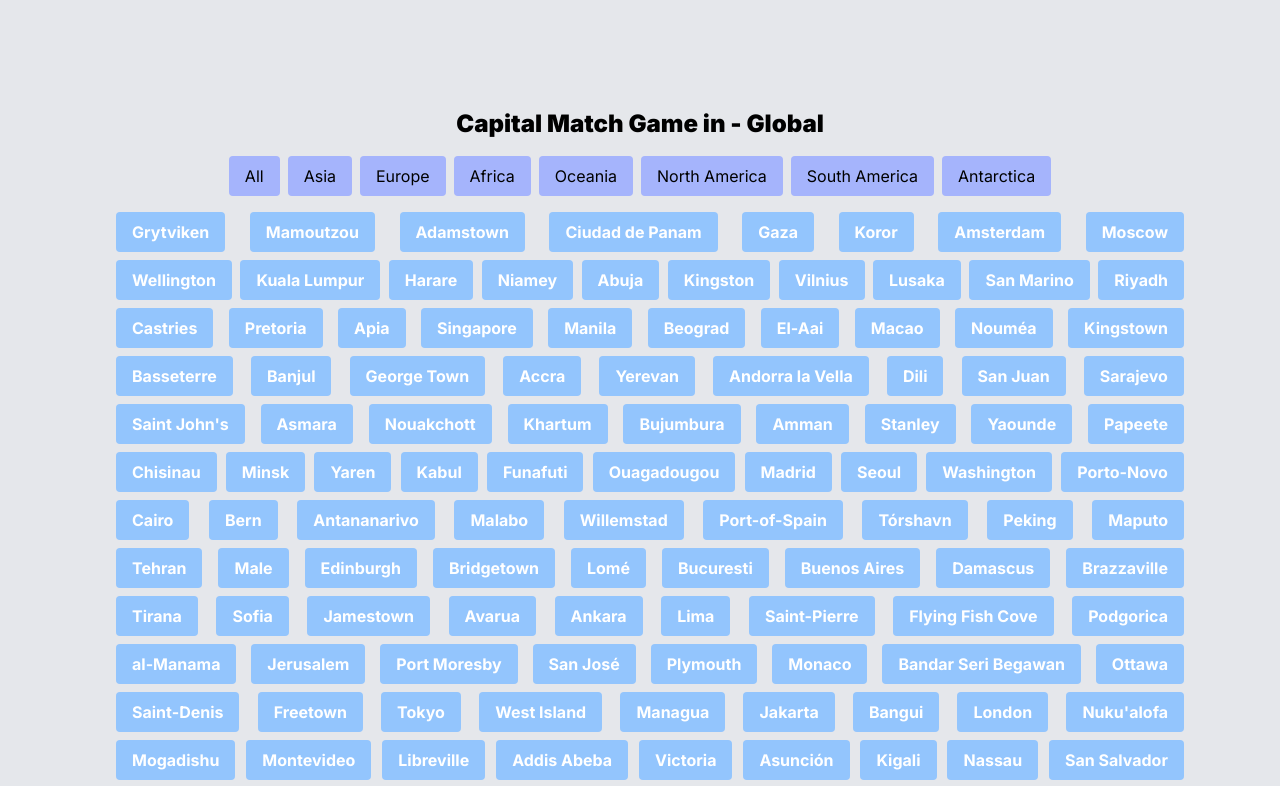
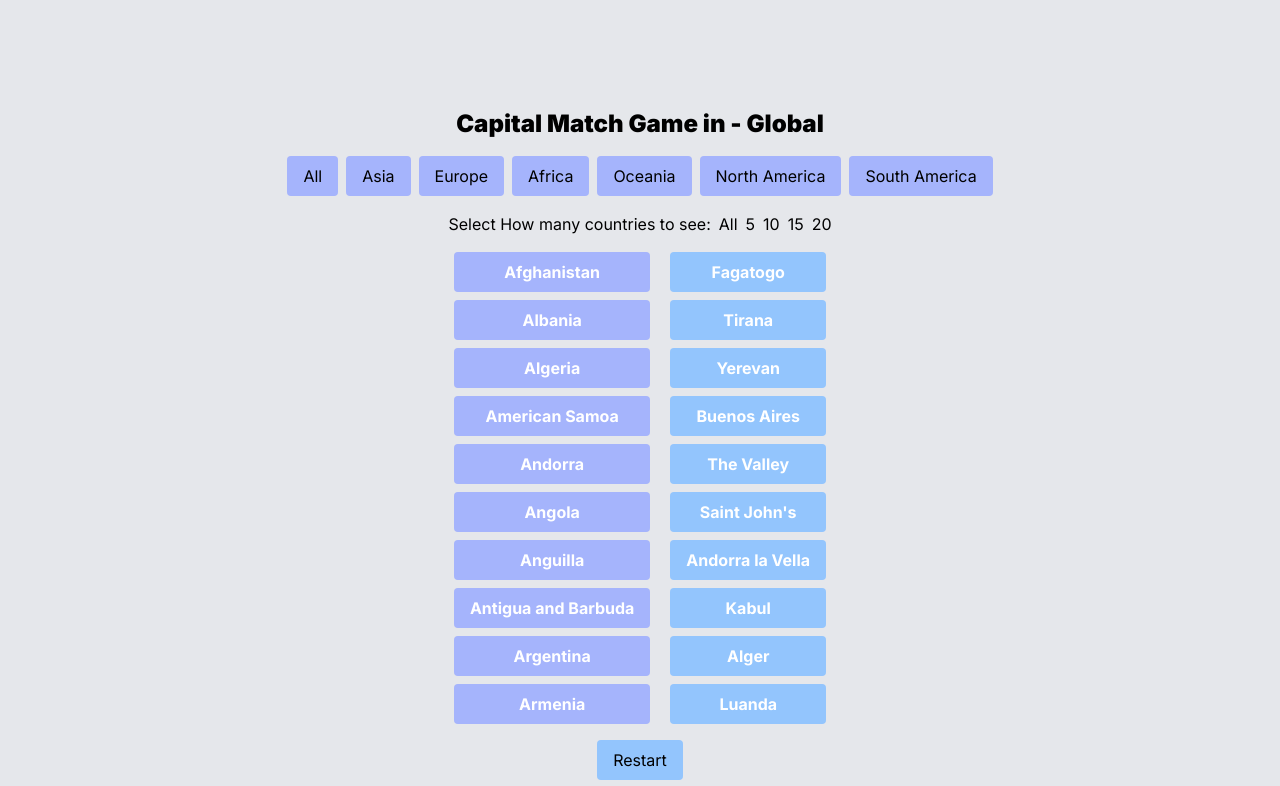
Before and after one commit to barbareshet/capital-match-game, a Next.js app: page / in a window 1280 px wide. Shown: the top 786 px of the page. Built offline with nearby package versions, Linux system fonts and the light colour scheme.

Commit message:
num of countries

```diff
--- a/src/components/cityMatcher.tsx
+++ b/src/components/cityMatcher.tsx
@@ -1,19 +1,16 @@
 import React, { useEffect, useState } from 'react';
-
 import Link from "next/link";
 
 interface Match {
     country: string;
-    city: string; // Add the city property here
+    city: string;
     continent: string;
 }
 
 interface Props {
-    countriesArr: Match[]; // Adjust the type according to your data structure
-    continentName: string; // Assuming continentName is a string
+    countriesArr: Match[];
+    continentName: string;
 }
-
-
 
 const shuffleArray = (matchingData: Match[]) => {
     return matchingData.slice().sort(() => Math.random() - 0.5);
@@ -25,16 +22,40 @@ function CityMatcher(props: Props) {
     const [countriesData, setCountriesData] = useState<Match[]>(countriesArr);
     const [pairedData, setPairedData] = useState<Match[]>([]);
     const [selectedMatch, setSelectedMatch] = useState<Match | null>(null);
-    const [length, setLength] = useState<number>(10); // Adjusted initial state type
+    const [countriesCount, setCountriesCount] = useState<number>(10);
+
+    useEffect(() => {
+        if (continentName === 'Global') {
+            // If continentName is 'All', display all countries
+            setCountriesData(props.countriesArr);
+            setShuffledData(shuffleArray(props.countriesArr));
+        } else {
+            // Otherwise, filter countries by the selected continent
+            const countriesByContinent = props.countriesArr.filter((country: Match) => country.continent.toLowerCase() === continentName.toLowerCase());
+            setCountriesData(countriesByContinent);
+            setShuffledData(shuffleArray(countriesByContinent));
+        }
+    }, [continentName, countriesCount, props.countriesArr]);
 
 
     useEffect(() => {
-        setShuffledData(shuffleArray(countriesArr));
-        // Filter countries by the selected continent
-        const countriesByContinent = countriesArr.filter((country: Match) => country.continent.toLowerCase() === continentName.toLowerCase());
-        setCountriesData(countriesByContinent);
-    }, [continentName, countriesArr]); // Add continentName and countriesArr to the dependency array
+        const limitedCountriesData = props.countriesArr.slice(0, countriesCount);
+        setCountriesData((prevCountriesData) => {
+            // Ensure that the previous state is used to avoid an infinite loop
+            if (prevCountriesData.length !== limitedCountriesData.length) {
+                return limitedCountriesData;
+            }
+            return prevCountriesData;
+        });
+        setShuffledData(shuffleArray(limitedCountriesData));
+    }, [countriesCount, props.countriesArr]);
 
+
+    const handleAllButtonClick = () => {
+        // Set continentName to 'All' to display all countries
+        setCountriesCount(-1);
+
+    };
 
     const handleCapitalClick = (match: Match) => {
         if (match === selectedMatch) {
@@ -44,51 +65,63 @@ function CityMatcher(props: Props) {
         setSelectedMatch(null);
     };
 
+    const handleResetClick = () => {
+        setPairedData([]);
+    };
 
-    const uniqueContinents = countriesArr.reduce((acc: string[], country) => {
+    const isMatch = (match: Match) => pairedData.some((pairedMatch) => pairedMatch === match);
+
+    // Extract unique continents from countriesData
+    const uniqueContinents = countriesData.reduce((acc: string[], country) => {
         if (!acc.includes(country.continent)) {
             acc.push(country.continent);
         }
         return acc;
     }, []);
 
-
-
-    const handleResetClick = () => {
-        setPairedData([]);
-    };
-
-    const isMatch = (match: Match) => pairedData.some((pairedMatch) => pairedMatch === match);
+    // setting WIN status, when completing all matches
+    const win = pairedData.length === countriesData.length;
 
     return (
         <div>
             <h1 className="text-center text-2xl my-3 font-black">Capital Match Game in - {continentName}</h1>
+            {
+                win && (
+                    <div className="bg-green-300 text-green-950 font-bold text-center py-2 px-4 rounded transition duration-300">
+                        You Win!!!
+                    </div>
+                )
+            }
             <div className="flex gap-2 justify-center my-4">
-                <Link href="/"
-                      className="bg-indigo-300 rounded px-4 py-2 hover:bg-indigo-700 hover:text-white transition ease-in duration-150">
-                    All
-                </Link>
+                <Link href="/" className="bg-indigo-300 rounded px-4 py-2 hover:bg-indigo-700 hover:text-white transition ease-in duration-150">All</Link>
                 {uniqueContinents.map((continent, index) => (
-                    <Link href={`continent/${continent.toLowerCase()}`} key={index}
-                          className="bg-indigo-300 rounded px-4 py-2 hover:bg-indigo-700 hover:text-white transition ease-in duration-150">
-                        {continent}
-                    </Link>
+                    <Link href={`continent/${continent.toLowerCase()}`} key={index} className="bg-indigo-300 rounded px-4 py-2 hover:bg-indigo-700 hover:text-white transition ease-in duration-150">{continent}</Link>
                 ))}
             </div>
+            <div className="flex gap-2 justify-center my-4">
+                <div>Select How many countries to see:</div>
+                <button value="*" onClick={handleAllButtonClick}>All</button>
+                <button value={5} onClick={() => setCountriesCount(5)}>5</button>
+                <button value={10} onClick={() => setCountriesCount(10)}>10</button>
+                <button value={15} onClick={() => setCountriesCount(15)}>15</button>
+                <button value={20} onClick={() => setCountriesCount(20)}>20</button>
+            </div>
             <div className="flex gap-5 justify-center">
-                <div className="flex flex-row flex-wrap justify-between gap-2">
+                <div className="flex flex-col gap-2">
                     {countriesData.map((match, index) => (
-                        <button key={index}
+                        <button
+                            key={index}
                             className={`rounded px-4 py-2 text-white font-bold
                                 hover:bg-gray-700 hover:scale-105 transition ease-in duration-300
                                 ${isMatch(match) ? "bg-green-700" : "bg-indigo-300"}
                                 ${selectedMatch === match && "bg-gray-900"}`}
-                                onClick={() => setSelectedMatch(match)}>
+                            onClick={() => setSelectedMatch(match)}
+                        >
                             {match.country}
                         </button>
                     ))}
                 </div>
-                <div className="flex flex-row flex-wrap justify-between gap-2">
+                <div className="flex flex-col gap-2">
                     {shuffledData.map((match, index) => (
                         <button
                             key={index}
@@ -100,14 +133,11 @@ function CityMatcher(props: Props) {
                         >
                             {match.city}
                         </button>
-
                     ))}
                 </div>
             </div>
             <div className="flex justify-center my-4">
-                <button className="bg-blue-300 rounded px-4 py-2" onClick={handleResetClick}>
-                    Restart
-                </button>
+                <button className="bg-blue-300 rounded px-4 py-2" onClick={handleResetClick}>Restart</button>
             </div>
         </div>
     );
--- a/src/pages/index.tsx
+++ b/src/pages/index.tsx
@@ -3,10 +3,18 @@ import { Inter } from "next/font/google";
 import CityMatcher from "@/components/cityMatcher";
 import {data} from "@/db/data";
 
+import { useRouter } from 'next/router';
+
+
 const inter = Inter({ subsets: ["latin"] });
 
 const preMatchedData = data
 export default function Home() {
+  const router = useRouter();
+  const handleAllButtonClick = () => {
+    // Set continentName to 'All' to display all countries
+    router.push('/');
+  };
   return (
     <main
       className={`flex min-h-screen bg-gray-200 flex-col items-center justify-between p-24 ${inter.className}`}
```
Lines whose indentation alone changed are shown as unchanged.
